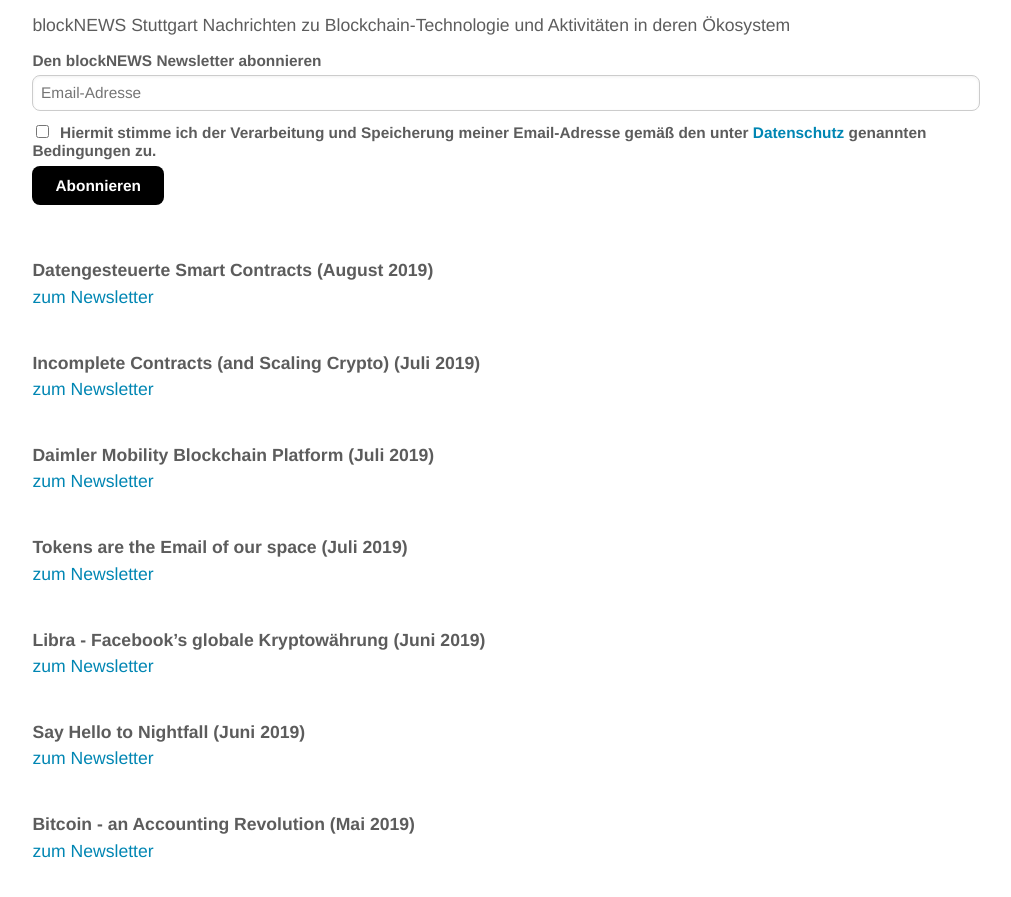
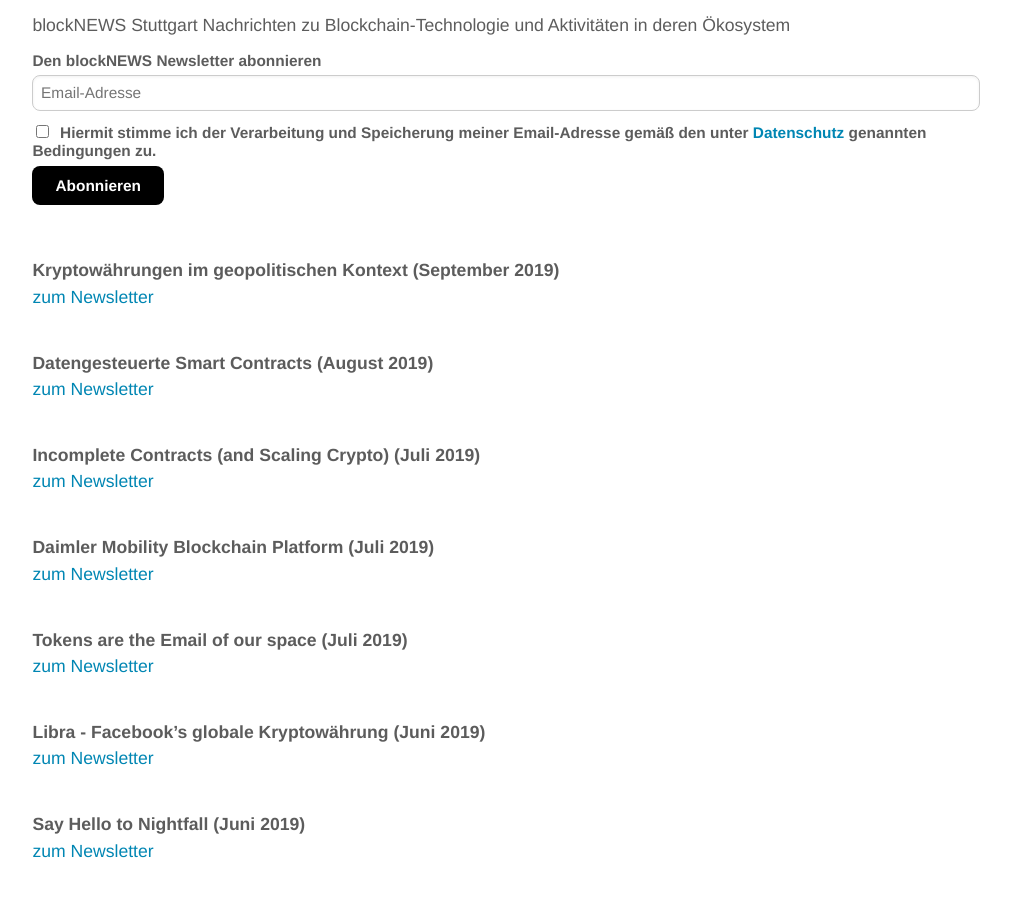
Before and after one commit to blocklab/site, a Jekyll site: the page built from newsletter.md, in a window 1280 px wide and 900 px high, scrolled down 529 px. Shown: the top 897 px of the window, without its empty margins (134-1145 px from the left). Built offline with Jekyll 4.4.1, drawn with Linux system fonts in a browser that asks for light colours; comment, search, counter and statistics services are not loaded.

Commit message:
Update newsletter.md

```diff
--- a/newsletter.md
+++ b/newsletter.md
@@ -33,6 +33,11 @@ Nachrichten zu Blockchain-Technologie und Aktivitäten in deren Ökosystem
 <!--End mc_embed_signup-->
 
 <br>
+<br>
+**Kryptowährungen im geopolitischen Kontext (September 2019)**
+<br>
+[zum Newsletter](https://mailchi.mp/d3367621e129/kryptowhrungen-im-geopolitischen-kontext)
+
 <br>
 **Datengesteuerte Smart Contracts (August 2019)**
 <br>
```
